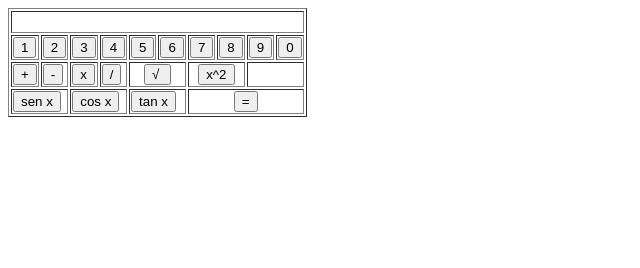
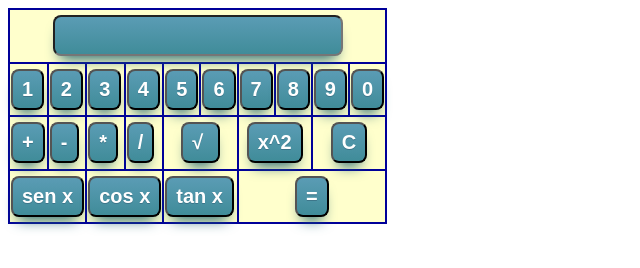
Before and after one commit to kevin527/calculadora, a plain HTML site: page index.html in a window 1280 px wide. Shown: the whole page, without its empty margins (0-640 px from the left). Drawn offline with Linux system fonts and the light colour scheme.

Commit message:
se agrega funciones y estilo

```diff
--- a/index.html
+++ b/index.html
@@ -1,87 +1,97 @@
-<!DOCTYPE html PUBLIC "-//W3C//DTD XHTML 1.0 Transitional//EN" "http://www.w3.org/TR/xhtml1/DTD/xhtml1-transitional.dtd">
-<html xmlns="http://www.w3.org/1999/xhtml">
+<html>
 <head>
-<meta http-equiv="Content-Type" content="text/html; charset=utf-8" />
-<title>Documento sin t&iacute;tulo</title>
+	<title>Calculadora</title>
+  <meta charset="UTF-8">
+ <link type="text/css" rel="stylesheet" href="style.css">
+    <script type="text/javascript" src="operaciones.js"></script>
 </head>
 
+
 <body>
-<table width="200" border="1">
+<form name="kevin">
+<table width="200" height="216" border="1" cellspacing="0" bordercolor="#000099" bgcolor="#FFFFCC">
   <tr>
-    <td colspan="10">&nbsp;</td>
+    <td colspan="10" id="vista"><div align="center">
+      <input name="valores" type="text" id="valores" onKeyPress="return solonumeros(event)" value="">
+    </div></td>
   </tr>
   <tr>
     <td><label>
-      <input type="submit" name="1" id="1" value="1" />
+      <input type="button"  value="1" onClick="capturar(value)"/>
     </label></td>
     <td><label>
-      <input type="submit" name="2" id="2" value="2" />
+      <input type="button"  value="2" onClick="capturar(value)"  />
     </label></td>
     <td><label>
-      <input type="submit" name="3" id="3" value="3" />
+      <input type="button"  value="3"  onclick="capturar(value)"/>
     </label></td>
     <td><label>
-      <input type="submit" name="4" id="4" value="4" />
+      <input type="button"  value="4"  onclick="capturar(value)"/>
     </label></td>
     <td><label>
-      <input type="submit" name="5" id="5" value="5" />
+      <input type="button"  value="5"  onclick="capturar(value)"/>
     </label></td>
     <td><label>
-      <input type="submit" name="6" id="6" value="6" />
+      <input type="button"  value="6"  onclick="capturar(value)" />
     </label></td>
     <td><label>
-      <input type="submit" name="7" id="7" value="7" />
+      <input type="button"  value="7"  onclick="capturar(value)"/>
     </label></td>
     <td><label>
-      <input type="submit" name="8" id="8" value="8" />
+      <input type="button" value="8"  onclick="capturar(value)"/>
     </label></td>
     <td><label>
-      <input type="submit" name="9" id="9" value="9" />
+      <input type="button"  value="9"  onclick="capturar(value)"/>
     </label></td>
     <td><label>
-      <input type="submit" name="0" id="0" value="0" />
+      <input type="button"  value="0"  onclick="capturar(value)"/>
     </label></td>
   </tr>
   <tr>
     <td><label>
-      <input type="submit" name="suma" id="suma" value="+" />
+      <input type="button"  value="+" onClick="comprobar(value)"/>
     </label></td>
     <td><label>
-      <input type="submit" name="resta" id="resta" value="-" />
+      <input type="button"  value="-" onClick="comprobar(value)"/>
     </label></td>
     <td><label>
-      <input type="submit" name="multiplicar" id="multiplicar" value="x" />
+      <input type="button"  value="*" onClick="comprobar(value)" />
     </label></td>
     <td><label>
-      <input type="submit" name="dividir" id="dividir" value="/" />
+      <input type="button"  value="/" onClick="comprobar(value)"/>
     </label></td>
     <td colspan="2"><label>
       <div align="center">
-        <input type="submit" name="raiz" id="raiz" value="√ " />
+        <input type="button"  value="√ " />
         </div>
     </label>      <label></label>
     <div align="center"></div></td>
     <td colspan="2"><div align="center">
-      <input type="submit" name="potencia" id="potencia" value="x^2" />
+      <input type="button"  value="x^2" />
     </div></td>
-    <td colspan="2">&nbsp;</td>
+    <td colspan="2"><label>
+      <div align="center">
+        <input type="button"  value="C" onClick="borrar()" >
+        </div>
+    </label></td>
   </tr>
   <tr>
     <td colspan="2"><label>
-      <input type="submit" name="senx" id="senx" value="sen x" />
+      <input type="button"  value="sen x" />
     </label></td>
     <td colspan="2"><label>
-      <input type="submit" name="cosx" id="cosx" value="cos x" />
+      <input type="button"  value="cos x" />
     </label></td>
     <td colspan="2"><label>
-      <input type="submit" name="tanx" id="tanx" value="tan x" />
+      <input type="button"  value="tan x" />
     </label></td>
     <td colspan="4"><label>
       <div align="center">
-        <input type="submit" name="igual" id="igual" value="=" />
+        <input type="button" value="=" onClick="calcular()" />
         </div>
     </label></td>
   </tr>
 </table>
+</form>
 </body>
 </html>
--- /dev/null
+++ b/operaciones.js
@@ -0,0 +1,64 @@
+function capturar(num){
+
+	var anterior=document.kevin.valores.value;
+	document.getElementById("valores").value=anterior+num;
+}
+
+
+
+function borrar()
+{
+	document.kevin.valores.value="";
+
+}
+
+//Signos
+function comprobar(num){
+
+	var anterior=document.kevin.valores.value;
+	if(anterior==""){
+		document.kevin.valores.value="";
+    }else{
+    	var anterior=document.kevin.valores.value;
+    	document.getElementById("valores").value=anterior+num;
+    	esto=document.kevin.valores.value;
+
+		record=0;
+		igual=1;
+		var letraRecord
+		var b=0;
+		var letra=""
+
+		for(a=1;a<esto.length;a++){
+			if(esto.charAt(a)=="+"||esto.charAt(a)=="-"||esto.charAt(a)=="*"||esto.charAt(a)=="/"){
+				igual=igual+1;
+				letra=esto.charAt(a);
+			}else{
+				if(igual>record){
+					record=igual;letraRecord=letra
+				}
+				igual=1
+			}
+			b=a
+
+		}
+		if(igual>record){
+			record=igual;
+			letraRecord=letra;
+		}
+		if(record>2){
+			var anterior=esto;
+			var nuevovalor=anterior.substring(0, anterior.length-1);
+			document.getElementById("valores").value=nuevovalor;
+			record=0; b=0; igual=1; letra="";letraRecord="";
+		}
+	}
+}
+
+
+
+function calcular(){
+
+	var resultado=eval(document.kevin.valores.value);
+	document.kevin.valores.value=resultado;
+}
--- /dev/null
+++ b/style.css
@@ -0,0 +1,39 @@
+input[type=button],input[type="text"]{
+	-moz-box-shadow: 0px 10px 14px -7px #276873;
+	-webkit-box-shadow: 0px 10px 14px -7px #276873;
+	box-shadow: 0px 10px 14px -7px #276873;
+	background:-webkit-gradient(linear, left top, left bottom, color-stop(0.05, #599bb3), color-stop(1, #408c99));
+	background:-moz-linear-gradient(top, #599bb3 5%, #408c99 100%);
+	background:-webkit-linear-gradient(top, #599bb3 5%, #408c99 100%);
+	background:-o-linear-gradient(top, #599bb3 5%, #408c99 100%);
+	background:-ms-linear-gradient(top, #599bb3 5%, #408c99 100%);
+	background:linear-gradient(to bottom, #599bb3 5%, #408c99 100%);
+	filter:progid:DXImageTransform.Microsoft.gradient(startColorstr='#599bb3', endColorstr='#408c99',GradientType=0);
+	background-color:#599bb3;
+	-moz-border-radius:8px;
+	-webkit-border-radius:8px;
+	border-radius:8px;
+	display:inline-block;
+	cursor:pointer;
+	color:#ffffff;
+	font-family:arial;
+	font-size:20px;
+	font-weight:bold;
+	padding:7px 9px;
+	text-decoration:none;
+	text-shadow:0px 1px 0px #3d768a;
+}
+.myButton:hover {
+	background:-webkit-gradient(linear, left top, left bottom, color-stop(0.05, #408c99), color-stop(1, #599bb3));
+	background:-moz-linear-gradient(top, #408c99 5%, #599bb3 100%);
+	background:-webkit-linear-gradient(top, #408c99 5%, #599bb3 100%);
+	background:-o-linear-gradient(top, #408c99 5%, #599bb3 100%);
+	background:-ms-linear-gradient(top, #408c99 5%, #599bb3 100%);
+	background:linear-gradient(to bottom, #408c99 5%, #599bb3 100%);
+	filter:progid:DXImageTransform.Microsoft.gradient(startColorstr='#408c99', endColorstr='#599bb3',GradientType=0);
+	background-color:#408c99;
+}
+.myButton:active {
+	position:relative;
+	top:1px;
+}
```
